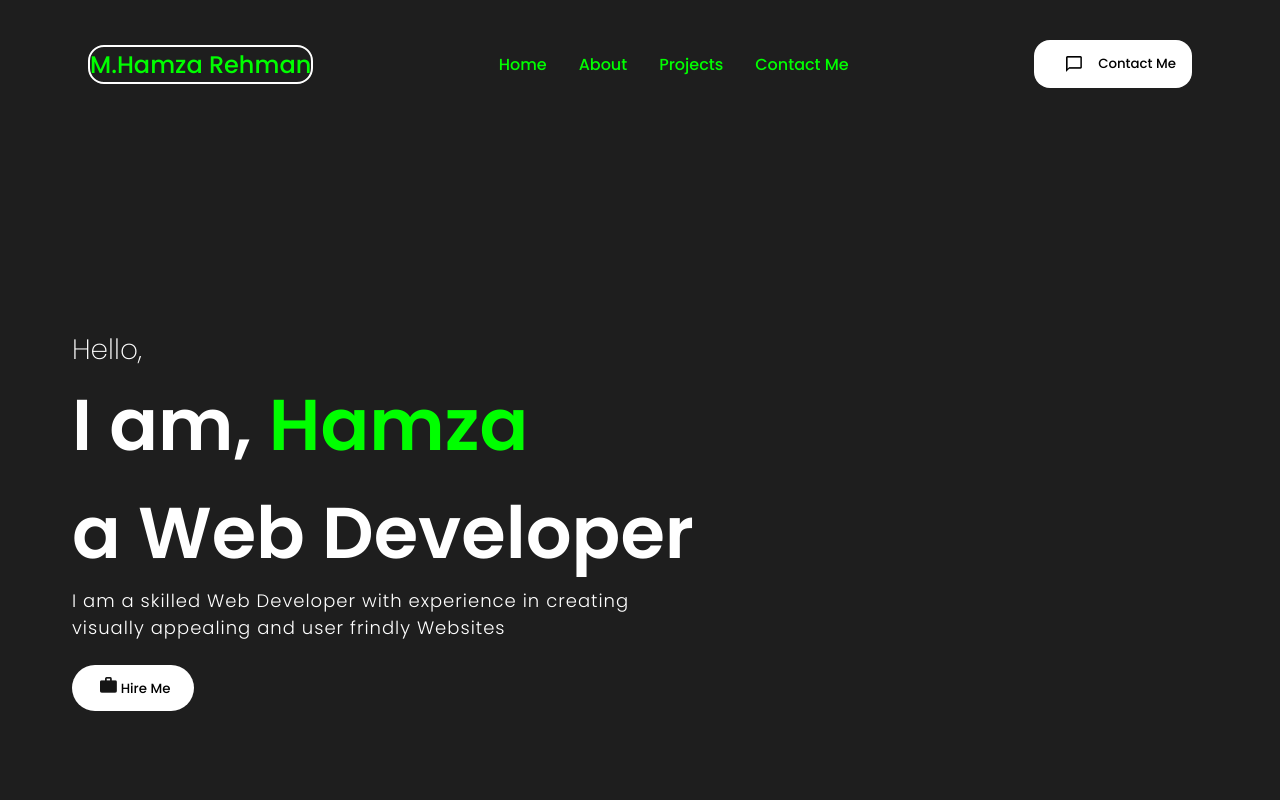
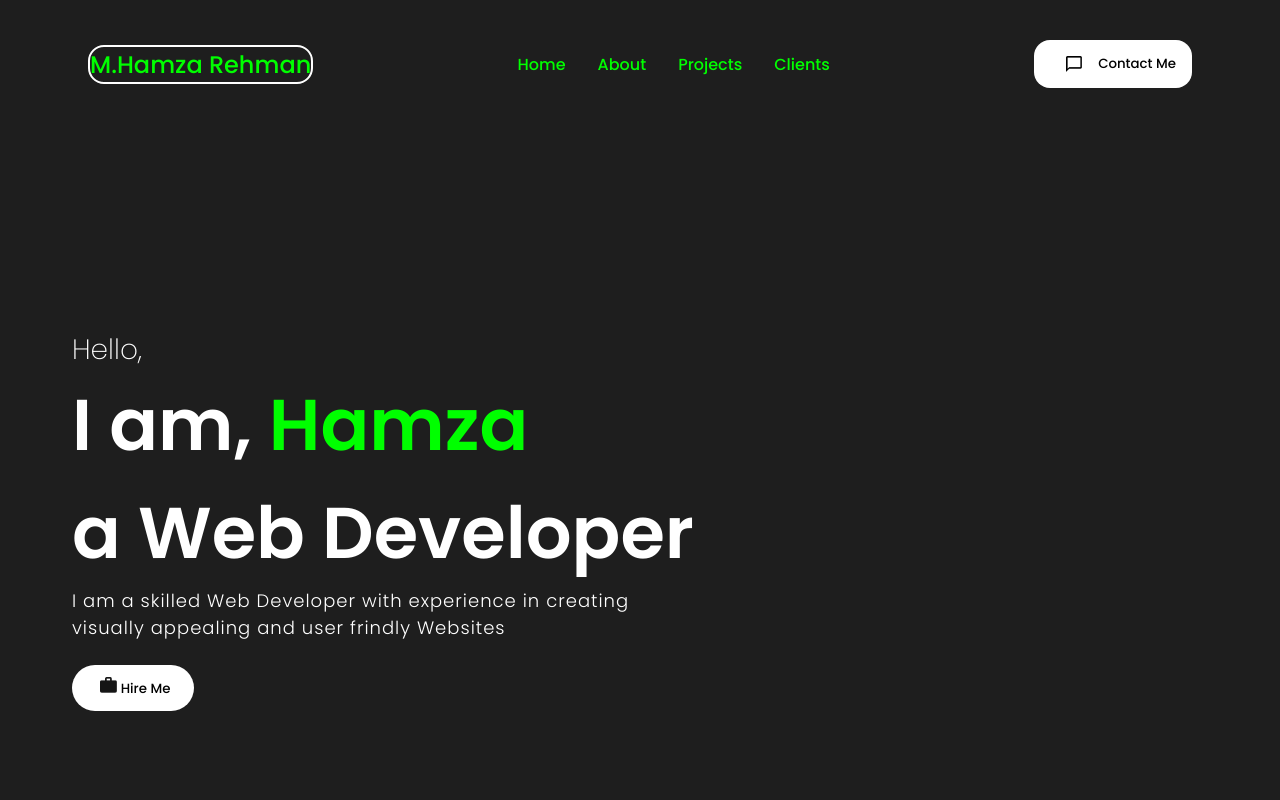
Before and after one commit to Hamza7865592/Portfolio-Hamza, a React (Create React App) app: page / in a window 1280 px wide. Shown: the top 800 px of the page. Built offline with nearby package versions, Linux system fonts and the light colour scheme.

Commit message:
Update Navbar.js

```diff
--- a/src/components/NavBar/Navbar.js
+++ b/src/components/NavBar/Navbar.js
@@ -12,7 +12,7 @@ function Navbar() {
        <Link activeClass='active' to='intro' spy={true} smooth={true} offset={-100} duration={600} className='MenuListItems'>Home</Link>
        <Link activeClass='active' to='skills' spy={true} smooth={true} offset={-80} duration={600} className='MenuListItems'>About</Link>
        <Link activeClass='active' to='Projects' spy={true} smooth={true} offset={-50} duration={600} className='MenuListItems'>Projects</Link>
-       <Link activeClass='active' to='contactPage' spy={true} smooth={true} offset={-100} duration={600} className='MenuListItems'>Contact Me</Link>
+       <Link activeClass='active' to='contactPage' spy={true} smooth={true} offset={-100} duration={600} className='MenuListItems'>Clients</Link>
        </div>
        <button className='MenuButton'>
            <img src={contactImg} alt='contact' className='MenuImg' onClick={()=>{document.getElementById('contactPage').scrollIntoView({behavior:'smooth'})}}/>Contact Me
```
